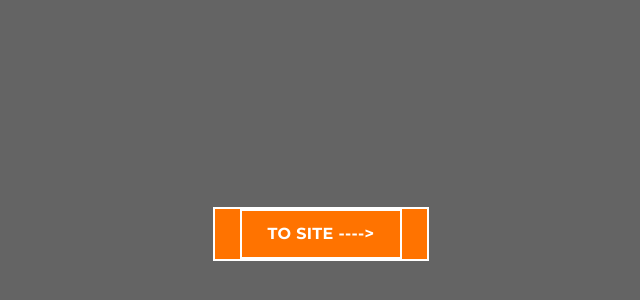
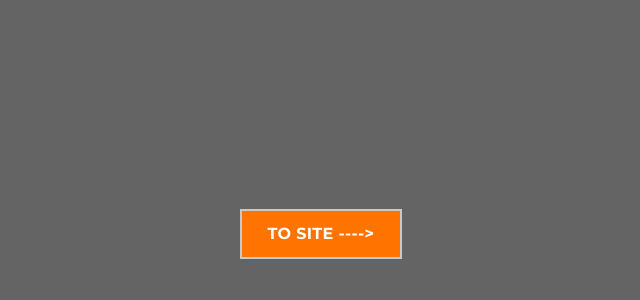
Before and after one commit to prazhenik/V-zone, a website built with webpack: page index.html in a window 1280 px wide. Shown: the part 166-466 px from the top of the page, without its empty margins (319-959 px from the left). Built offline with nearby package versions, Linux system fonts and the light colour scheme.

Commit message:
Update index.html

```diff
--- a/index.html
+++ b/index.html
@@ -12,7 +12,7 @@
 <body>
 	<div class="gitrederict">
 		<div class="sitelink">
-			<a class="sitelink" href="/V-zone/dist/index.html">TO SITE ----></a>
+			<a href="/V-zone/dist/index.html">TO SITE ----></a>
 		</div>
 	</div>
 </body>
@@ -93,6 +93,6 @@
 		padding: 0px 25px;
 		color: #fff;
 		text-transform: uppercase;
-		border: 2px solid #fff;
+		border: 2px solid rgb(201, 201, 201);
 	}
 </style>
```
